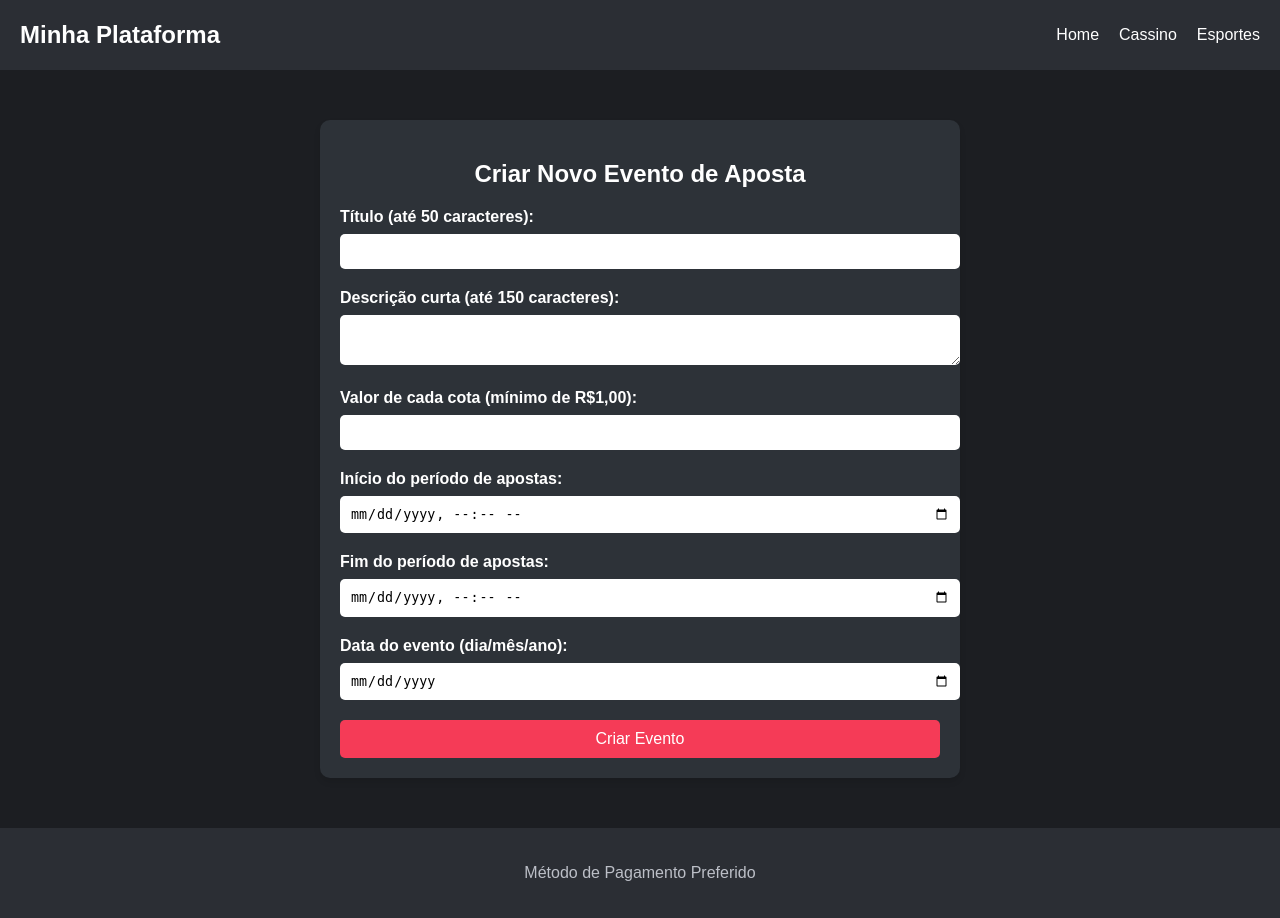
After one commit to GabrieelCostaa/web, a Flask app: page /addNewEvent in a window 1280 px wide. The commit adds this page. Run offline with Flask 3, Linux system fonts and the light colour scheme.

Commit message:
criar evento

```diff
--- a/app/main/routes.py
+++ b/app/main/routes.py
@@ -5,6 +5,6 @@ from . import main_bp
 def index():
     return render_template('main/index.html')
 
-@main_bp.route('/about')
+@main_bp.route('/addNewEvent')
 def about():
-    return render_template('main/about.html')
+    return render_template('main/addNewEvent.html')
--- a/app/static/css/styles.css
+++ b/app/static/css/styles.css
@@ -7,6 +7,21 @@ body {
     display: flex;
     flex-direction: column;
     height: 100vh;
+}
+
+
+.create-bet-btn {
+    background-color: #f53b57;
+    color: white;
+    padding: 10px 20px;
+    border: none;
+    border-radius: 5px;
+    cursor: pointer;
+    font-size: 18px;
+}
+
+.create-bet-btn:hover {
+    background-color: #ff4757;
 }
 
 /* Cabeçalho */
@@ -112,6 +127,52 @@ body {
     cursor: pointer;
     margin-top: 5px;
     font-size: 12px;
+}
+
+/* Área do formulário de criação de aposta */
+.form-container {
+    max-width: 600px;
+    margin: 50px auto;
+    padding: 20px;
+    background-color: #2d3238;
+    border-radius: 10px;
+    box-shadow: 0px 4px 6px rgba(0, 0, 0, 0.1);
+    color: white;
+}
+
+.form-container h2 {
+    text-align: center;
+    margin-bottom: 20px;
+    font-size: 24px;
+}
+
+.form-container label {
+    display: block;
+    margin-bottom: 8px;
+    font-weight: bold;
+}
+
+.form-container input, .form-container textarea {
+    width: 100%;
+    padding: 10px;
+    margin-bottom: 20px;
+    border-radius: 5px;
+    border: none;
+}
+
+.form-container button {
+    background-color: #f53b57;
+    color: white;
+    padding: 10px;
+    border: none;
+    border-radius: 5px;
+    cursor: pointer;
+    width: 100%;
+    font-size: 16px;
+}
+
+.form-container button:hover {
+    background-color: #ff4757;
 }
 
 /* Área de Conteúdo */
--- /dev/null
+++ b/app/templates/main/addNewEvent.html
@@ -0,0 +1,58 @@
+<!DOCTYPE html>
+<html lang="pt-BR">
+<head>
+    <meta charset="UTF-8">
+    <meta name="viewport" content="width=device-width, initial-scale=1.0">
+    <title>Criar Novo Evento</title>
+    <link rel="stylesheet" href="{{ url_for('static', filename='css/styles.css') }}">
+</head>
+<body>
+    <header class="top-nav">
+        <div class="logo">Minha Plataforma</div>
+        <nav>
+            <ul>
+                <li><a href="/">Home</a></li>
+                <li><a href="#">Cassino</a></li>
+                <li><a href="#">Esportes</a></li>
+            </ul>
+        </nav>
+    </header>
+
+    <main class="main-content">
+        <div class="form-container">
+            <h2>Criar Novo Evento de Aposta</h2>
+            <form action="/addNewEvent" method="POST">
+                <!-- Título do evento -->
+                <label for="titulo">Título (até 50 caracteres):</label>
+                <input type="text" id="titulo" name="titulo" maxlength="50" required>
+
+                <!-- Descrição curta -->
+                <label for="descricao">Descrição curta (até 150 caracteres):</label>
+                <textarea id="descricao" name="descricao" maxlength="150" required></textarea>
+
+                <!-- Valor da cota -->
+                <label for="valor_cota">Valor de cada cota (mínimo de R$1,00):</label>
+                <input type="number" id="valor_cota" name="valor_cota" min="1" step="0.01" required>
+
+                <!-- Período de recebimento das apostas -->
+                <label for="inicio_apostas">Início do período de apostas:</label>
+                <input type="datetime-local" id="inicio_apostas" name="inicio_apostas" required>
+
+                <label for="fim_apostas">Fim do período de apostas:</label>
+                <input type="datetime-local" id="fim_apostas" name="fim_apostas" required>
+
+                <!-- Data do evento -->
+                <label for="data_evento">Data do evento (dia/mês/ano):</label>
+                <input type="date" id="data_evento" name="data_evento" required>
+
+                <!-- Botão para submeter -->
+                <button type="submit" class="submit-btn">Criar Evento</button>
+            </form>
+        </div>
+    </main>
+
+    <footer>
+        <p>Método de Pagamento Preferido</p>
+    </footer>
+</body>
+</html>
--- a/app/templates/main/index.html
+++ b/app/templates/main/index.html
@@ -25,7 +25,7 @@
     <div class="main-container">
         <!-- Sidebar -->
         <aside class="sidebar">
-            <button class="bonus-btn">Ganhe R$20 Grátis</button>
+            <button class="create-bet-btn" onclick="window.location.href='/addNewEvent'">Criar Aposta</button>
             <ul class="menu">
                 <li>
                     <h3>Final Campeonato</h3>
```
